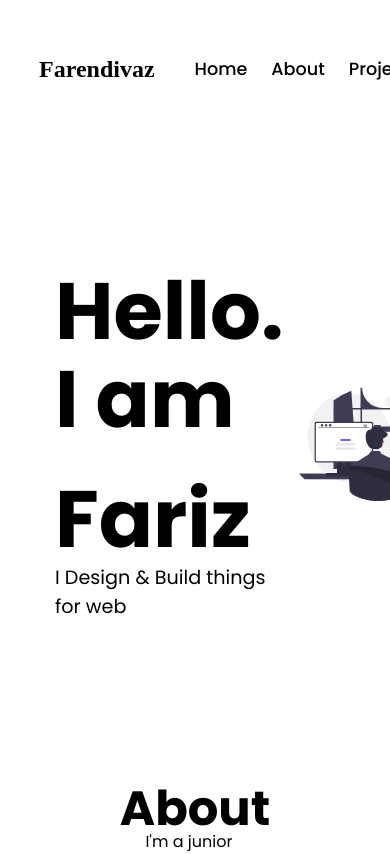
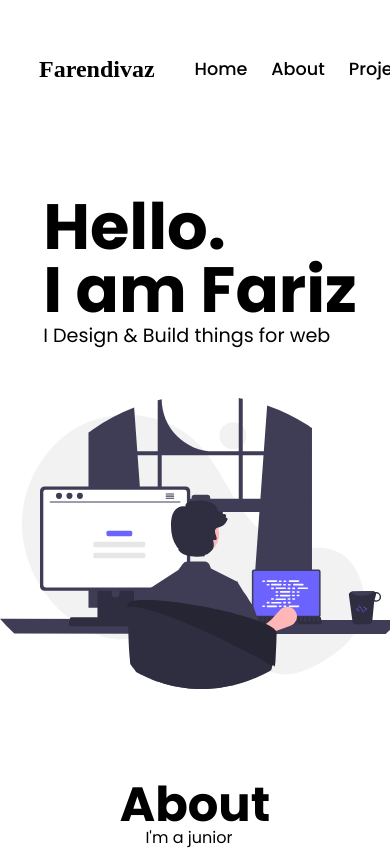
Before and after one commit to farendivaz/farendivaz.live, a React (Create React App) app: page / in a window 390 px wide. Shown: the top 854 px of the page. Built offline with nearby package versions, Linux system fonts and the light colour scheme; a web font is replaced by a local one.

Commit message:
add responsive in hero section

```diff
--- a/src/components/Hero.js
+++ b/src/components/Hero.js
@@ -20,10 +20,34 @@
   max-width: 1000px;
   margin: 9.5rem auto;
   display: flex;
+  flex-wrap: wrap;
   justify-content: space-between;
   align-items: center;
   img {
     width: 50%;
+  }
+  @media screen and (max-width: 1100px) {
+    display: flex;
+    justify-content: center;
+    align-items: center;
+    flex-direction: column;
+    gap: 3rem;
+    margin: 5rem auto;
+    img {
+      width: 400px;
+    }
+  }
+  @media screen and (max-width: 640px) {
+    width: 100%;
+    display: flex;
+    justify-content: center;
+    align-items: center;
+    flex-direction: column;
+    gap: 3rem;
+    margin: 5rem auto;
+    img {
+      width: 400px;
+    }
   }
 `;
 
@@ -38,6 +62,9 @@
   font-size: ${(props) => (props.small ? "1rem" : "5rem")};
   font-weight: bold;
   margin: -1rem 0;
+  @media screen and (max-width: 960px) {
+    font-size: 4rem;
+  }
 `;
 
 const HeroDescription = styled.p`
```
